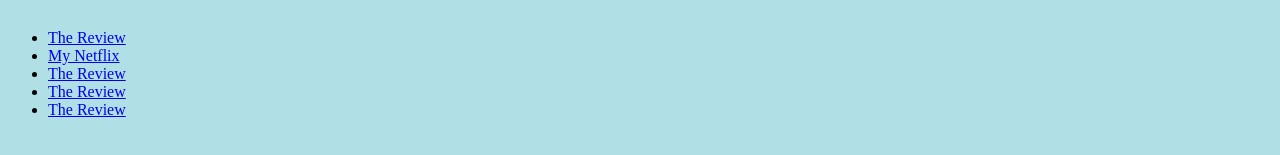
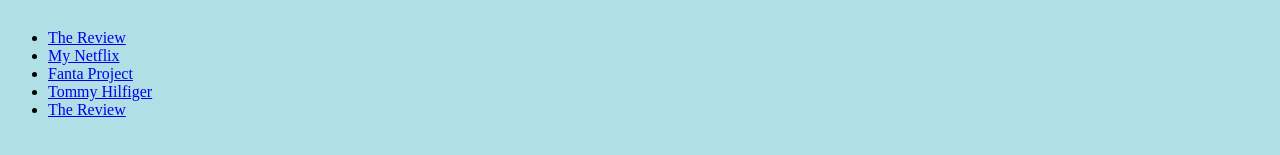
Before and after one commit to KakushaVenecia/IP-one, a plain HTML site: page index.html in a window 1280 px wide. Shown: the part 835-990 px from the top of the page. Drawn offline with Linux system fonts and the light colour scheme.

Commit message:
List item change

```diff
--- a/index.html
+++ b/index.html
@@ -25,8 +25,8 @@
         <ul>
             <li><a href="https://harvardreview.org/"> The Review</a></li>
             <li><a href="https://www.netflix.com/ke/"> My Netflix</a></li>
-            <li><a href="https://harvardreview.org/"> The Review</a></li>
-            <li><a href="https://harvardreview.org/"> The Review</a></li>
+            <li><a href="https://www.fantaproject.org/">Fanta Project</a></li>
+            <li><a href="https://global.tommy.com/"> Tommy Hilfiger</a></li>
             <li><a href="https://harvardreview.org/"> The Review</a></li>
         </ul>
     </p>
```
